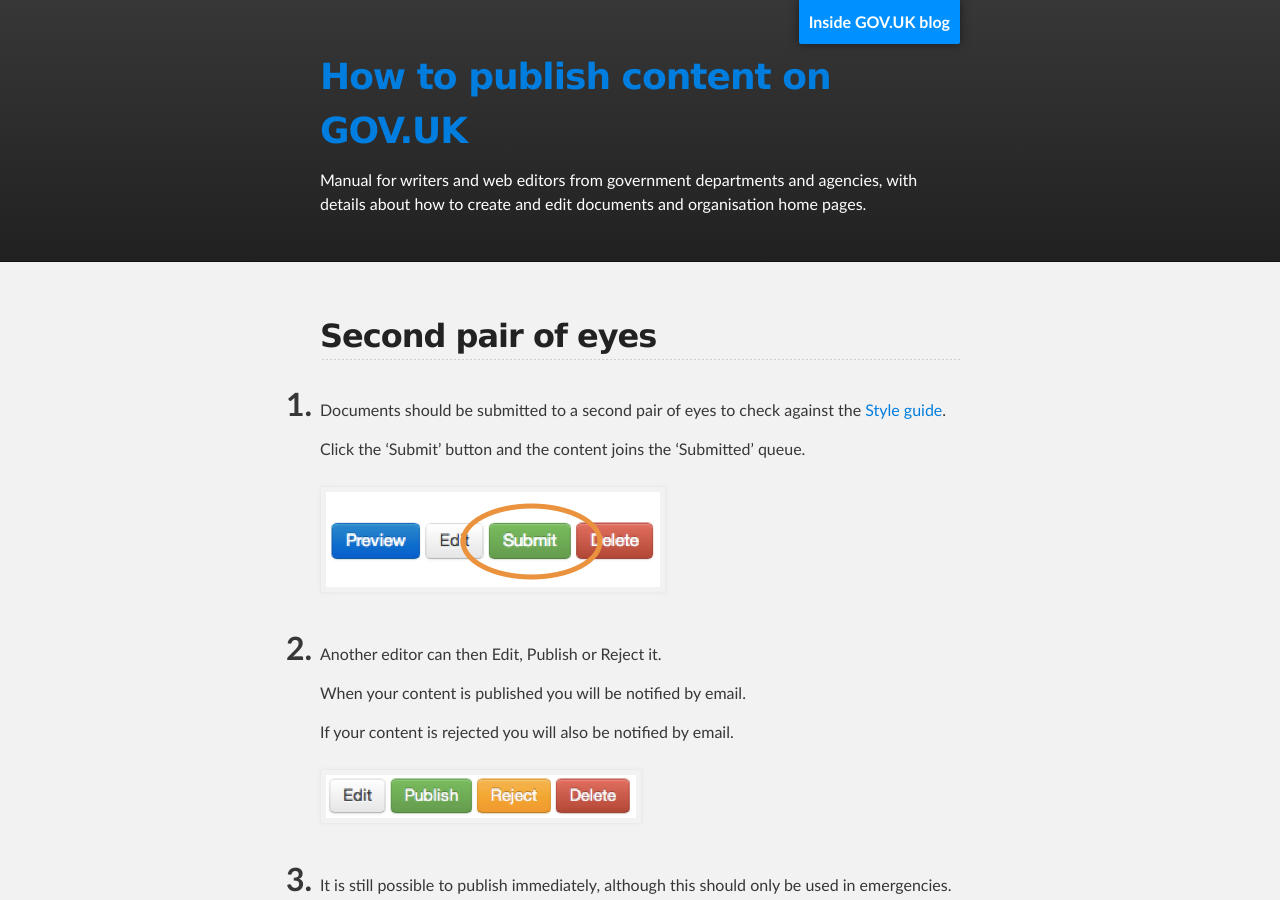
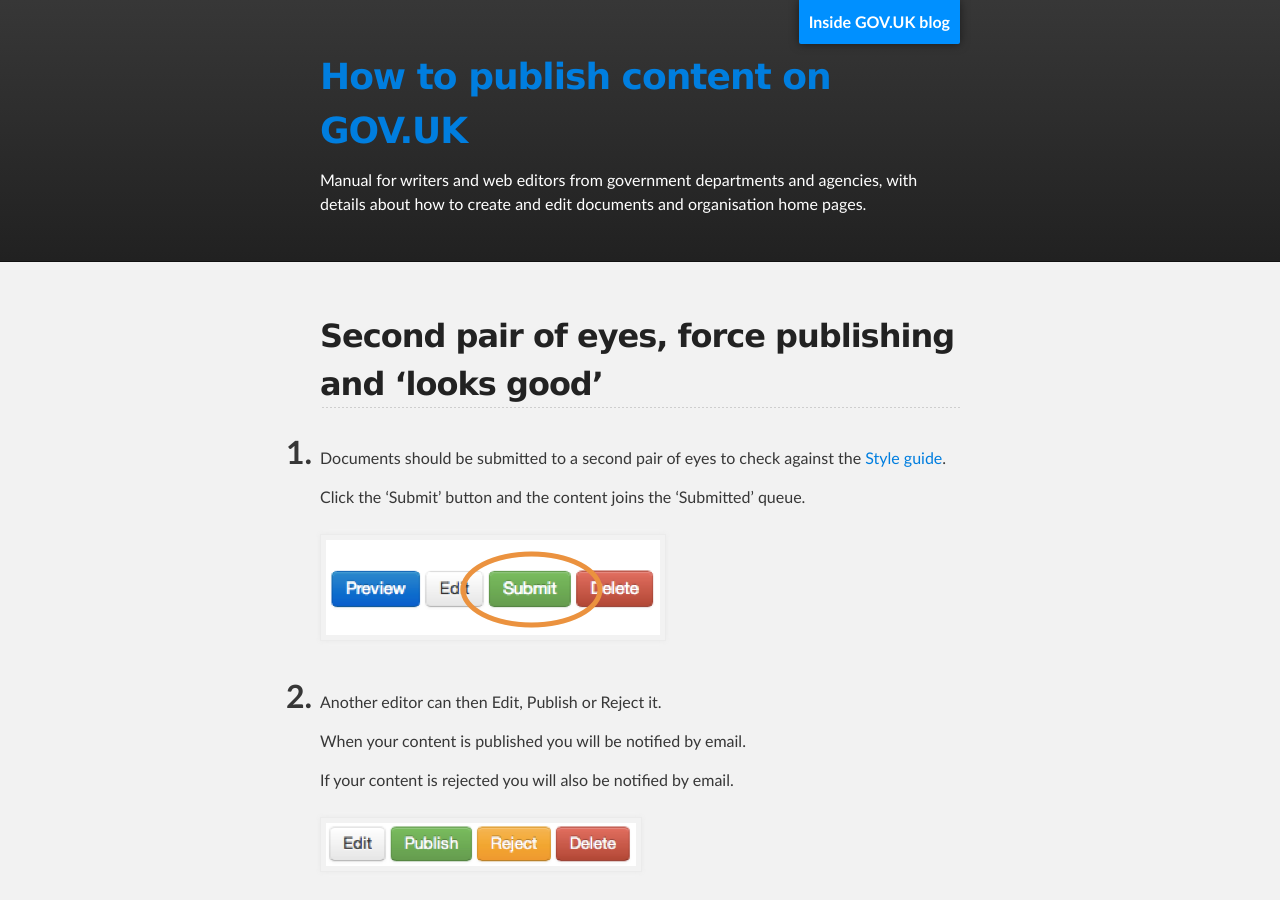
Before and after one commit to alphagov/inside-government-admin-guide, a Jekyll site: the page built from workflow-content/second-pair-of-eyes.md, in a window 1280 px wide and 900 px high. Built offline with Jekyll 4.4.1, drawn with Linux system fonts in a browser that asks for light colours.

Commit message:
Update second-pair-of-eyes.md

```diff
--- a/workflow-content/second-pair-of-eyes.md
+++ b/workflow-content/second-pair-of-eyes.md
@@ -1,9 +1,9 @@
 ---
 layout: default
-title: Inside Government Admin Guide - Second pair of eyes
+title: How to publish content / Second pair of eyes, force publishing and ‘looks good’
 ---
 
-## Second pair of eyes
+## Second pair of eyes, force publishing and ‘looks good’
 
 1. Documents should be submitted to a second pair of eyes to check against the [Style guide](https://www.gov.uk/designprinciples/styleguide).
 
```
